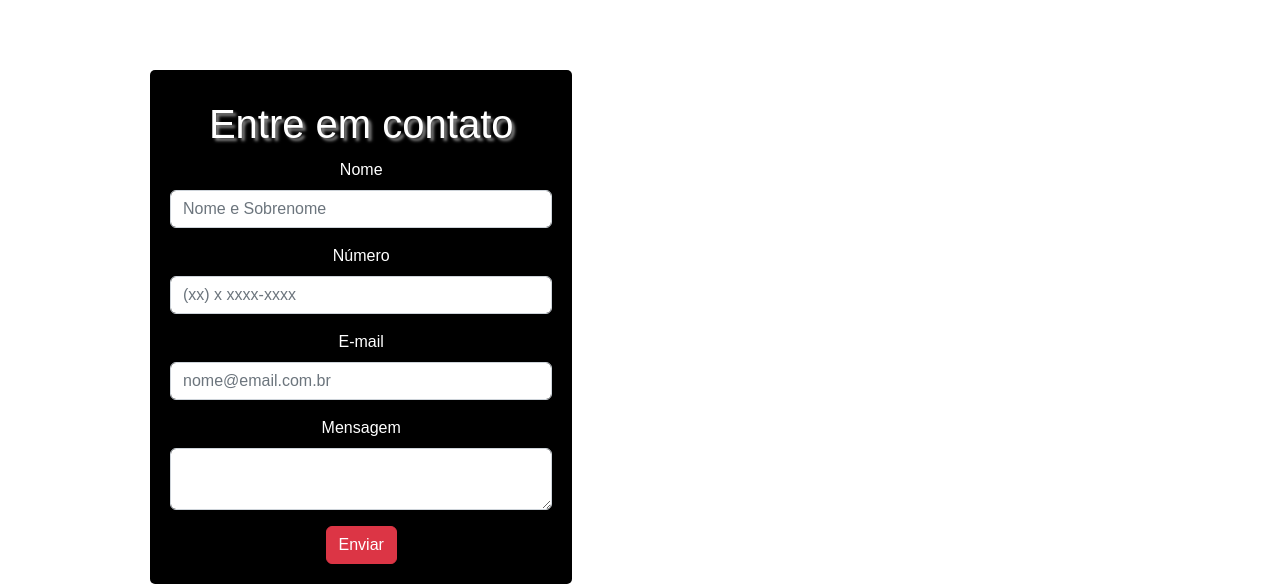
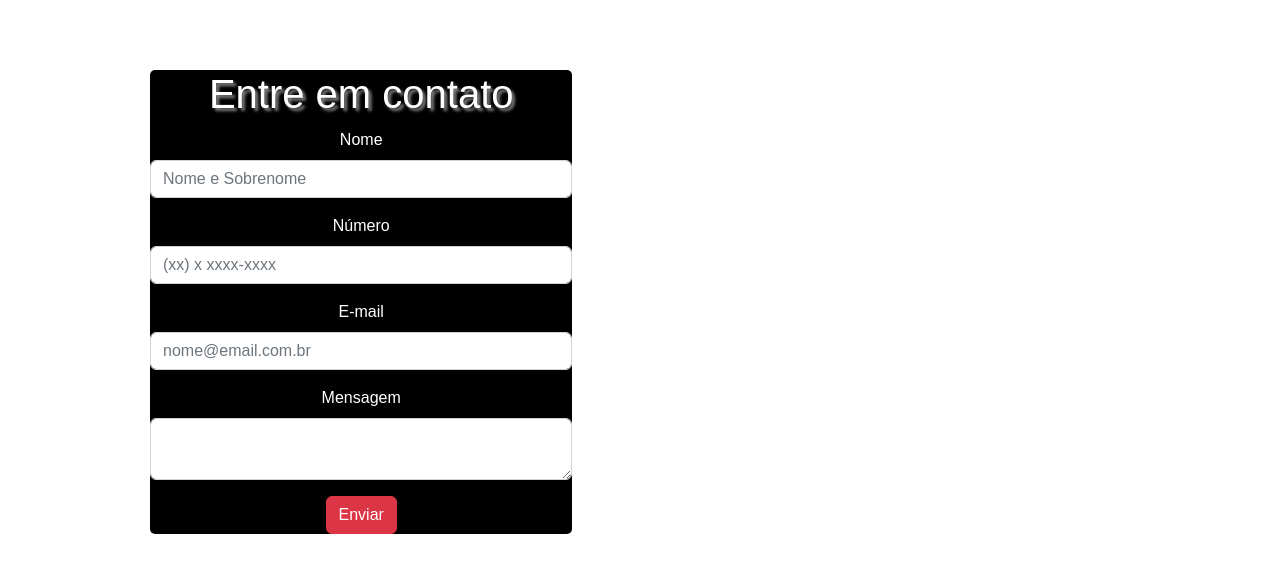
Before and after one commit to moondev94/projeto-modulo3-squad1, a React (Create React App) app: page /Contato in a window 1280 px wide. Shown: the part 184-770 px from the top of the page. Built offline with nearby package versions, Linux system fonts and the light colour scheme; a web font is replaced by a local one.

Commit message:
Update Contato.css

```diff
--- a/src/view/css/Contato.css
+++ b/src/view/css/Contato.css
@@ -14,7 +14,7 @@ form {
     background: black;
     width: 33%;
     margin: 150px;
-    padding: 20px;
+    padding: auto;
     border-radius: 5px;
     justify-content: center;
     text-align: center;
```
